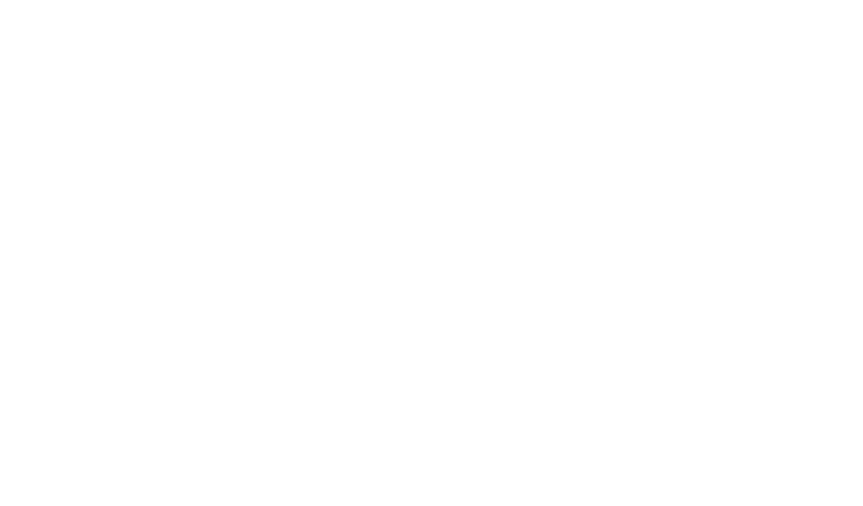
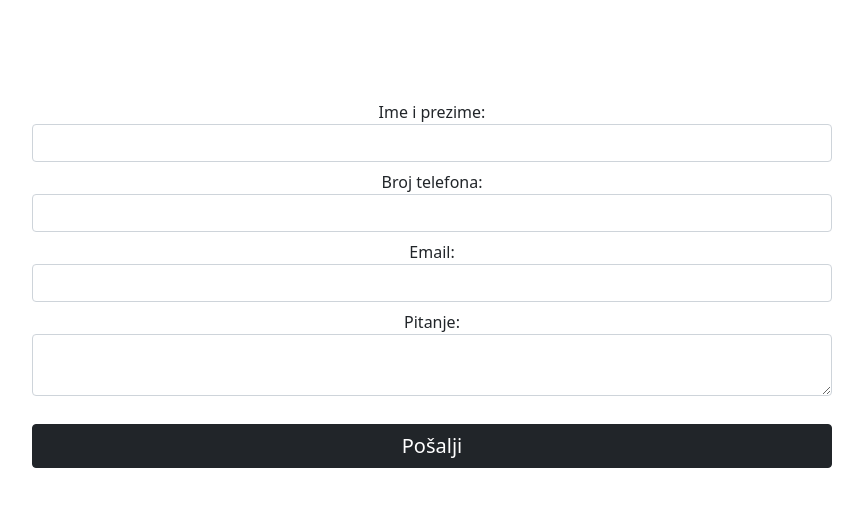
Before and after one commit to nikolinatomasevic/AutoSkolaReact, a React (Create React App) app: page /contact in a window 1280 px wide. Before the commit this address had no page. Shown: the top 506 px of the page, without its empty margins (328-1191 px from the left). Built offline with nearby package versions, Linux system fonts and the light colour scheme.

Commit message:
Contact Strana, forma za slanje upita auto školi definisana na ContactForm komponenti, dodata ruta za novu stranu u NavMenu

```diff
--- a/src/App.js
+++ b/src/App.js
@@ -2,6 +2,7 @@ import logo from './logo.svg';
 import './App.css';
 import { BrowserRouter as Router, Routes, Route } from 'react-router-dom';
 import Home from './page/Home';
+import Contact from './page/Contact';
 
 
 function App() {
@@ -10,6 +11,7 @@ function App() {
        <Router>
         <Routes>
         <Route path="/" element={<Home />} />
+        <Route path="/contact" element={<Contact />} />
         </Routes>
       </Router>
     </div>
--- /dev/null
+++ b/src/component/ContactForma.js
@@ -0,0 +1,52 @@
+import {useState} from 'react'
+
+function ContactForma(){
+
+    const [imePrezime, setImePrezime] = useState('');
+    const [brojTelefona, setBrojTelefona] = useState('');
+    const [email, setEmail] = useState('');
+    const [pitanje, setPitanje] = useState('');
+
+    function handleImePrezime(e) {
+        setImePrezime(e.target.value)
+    }
+
+    function handleBrojTelefona(e) {
+        setBrojTelefona(e.target.value)
+    }
+
+    function handleEmail(e) {
+        setEmail(e.target.value)
+    }
+
+    function handlePitanje(e) {
+        setPitanje(e.target.value)
+    }
+
+
+    return (
+        <div>
+             <form className="formcnt">
+                <div className="eforma">
+                    <label>Ime i prezime: </label>
+                    <input type={'text'} className="form-control mb-2" value={imePrezime} onChange={handleImePrezime} />
+                </div>
+                <div className="eforma">
+                    <label>Broj telefona: </label>
+                    <input type={'text'} className="form-control mb-2" value={brojTelefona} onChange={handleBrojTelefona} />
+                </div>
+                <div className="eforma">
+                    <label>Email: </label>
+                    <input type={'email'} className="form-control mb-2" value={email} onChange={handleEmail} />
+                </div>
+                <div className="eforma">
+                    <label>Pitanje: </label>
+                    <textarea className="form-control mb-2" value={pitanje} onChange={handlePitanje} />
+                </div>
+                <button type="button" className='btn btn-dark' id="btnsend">Pošalji</button>
+            </form>
+        </div>
+    )
+}
+
+export default ContactForma;
--- a/src/component/NavMenu.js
+++ b/src/component/NavMenu.js
@@ -5,7 +5,7 @@ function NavMenu(){
         <div>
             <nav>
                 <Link to={"/"}>Polaznici</Link>
-                <Link to={""}>Kontakt</Link>
+                <Link to={"/contact"}>Kontakt</Link>
 
             </nav>
         </div>
--- a/src/index.css
+++ b/src/index.css
@@ -28,3 +28,15 @@ nav a{
 nav {
   background-color: black;
 }
+
+.formcnt{
+  width: 800px;
+  margin-top: 100px;
+  margin-left: 360px;
+}
+
+#btnsend{
+  margin-top: 20px;
+  width: 800px;
+  font-size: 20px;
+}
--- /dev/null
+++ b/src/page/Contact.js
@@ -0,0 +1,12 @@
+import ContactForma from "../component/ContactForma";
+
+function Contact(){
+
+    return (
+        <div>
+            <ContactForma />
+        </div>
+    )
+}
+
+export default Contact;
```
